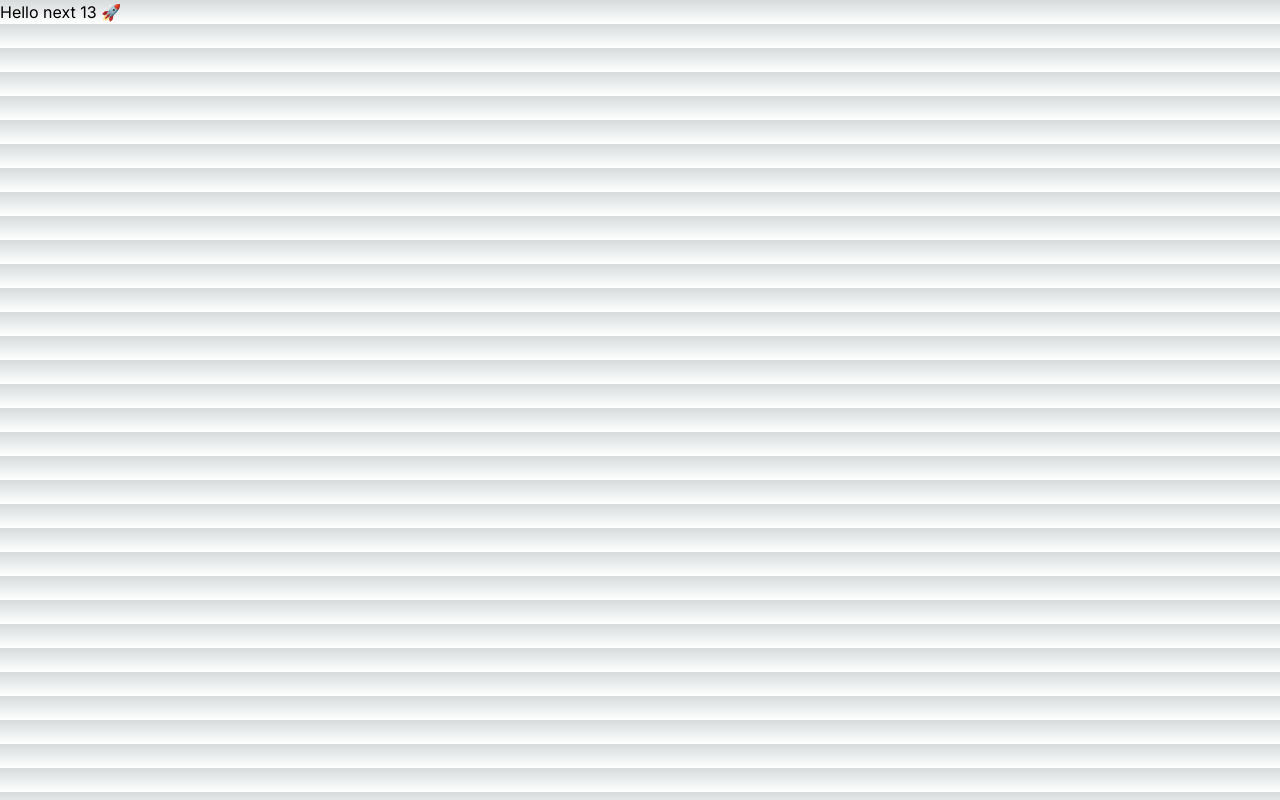
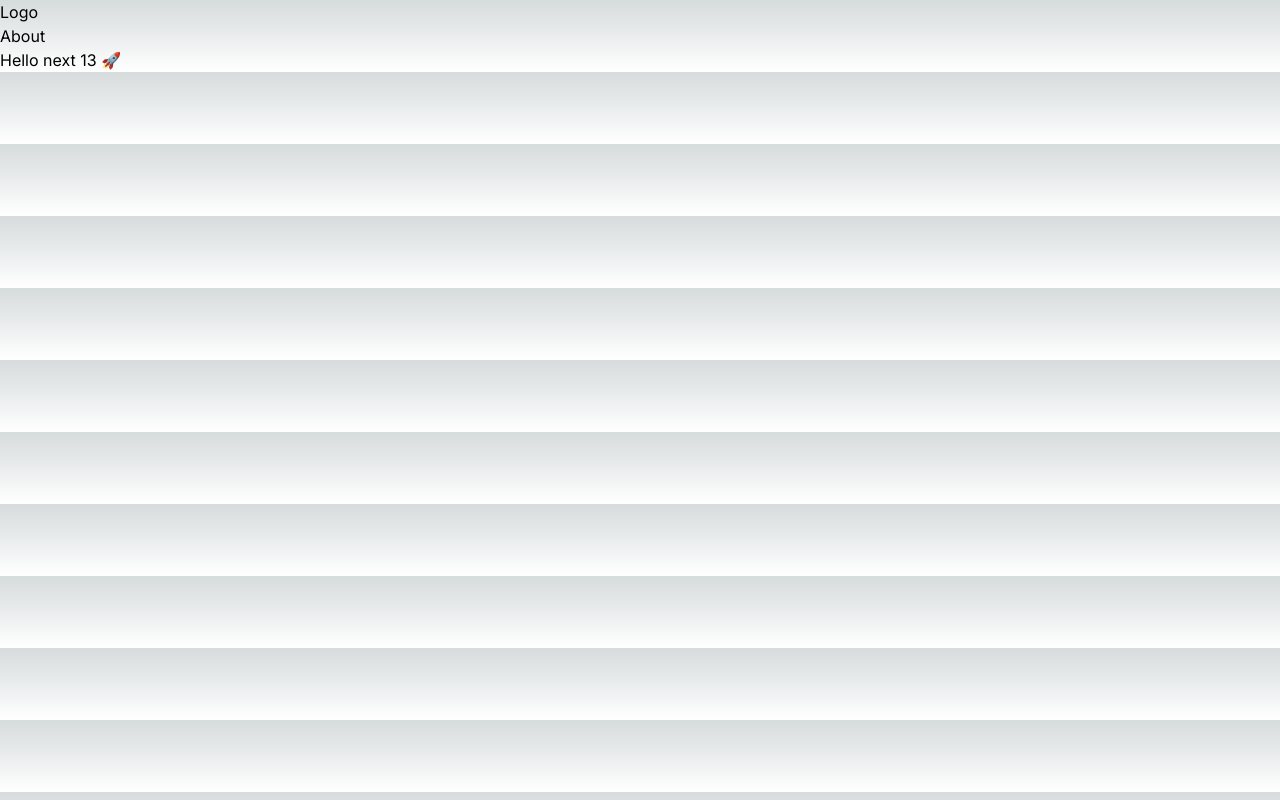
Before and after one commit to SamuelNjenga/next_js_13, a Next.js app: page / in a window 1280 px wide. Built offline with nearby package versions, Linux system fonts and the light colour scheme.

Commit message:
feat: add nav component to RootLayout component

```diff
--- a/app/layout.jsx
+++ b/app/layout.jsx
@@ -11,7 +11,17 @@
 export default function RootLayout({ children }) {
   return (
     <html lang="en">
-      <body className={inter.className}>{children}</body>
+      <body className={inter.className}>
+        <nav>
+          <h1>Logo</h1>
+          <ul>
+            <li>
+              <a href="#">About</a>
+            </li>
+          </ul>
+        </nav>
+        {children}
+      </body>
     </html>
   );
 }
```
